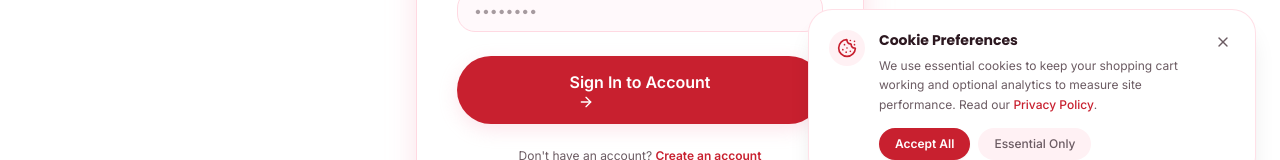
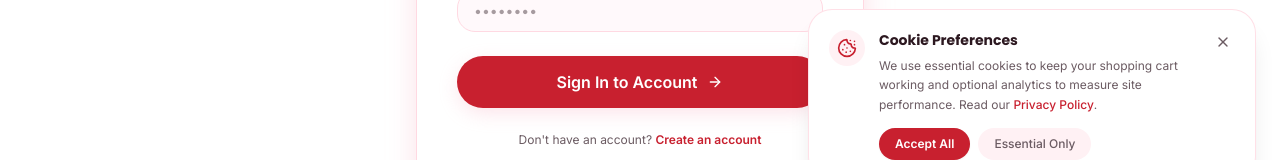
Before and after one commit to IsacSmile/samura-main-site, a Next.js app: page /login in a window 1280 px wide. Shown: the part 603-763 px from the top of the page. Built offline with nearby package versions, Linux system fonts and the light colour scheme; no server answers; the database is empty.

Commit message:
fix(ui): responsive alignment and non-breaking inline-flex layout for pill button icons

```diff
--- a/src/app/(account)/login/page.tsx
+++ b/src/app/(account)/login/page.tsx
@@ -139,9 +139,10 @@ function LoginForm() {
             type="submit"
             size="lg"
             isLoading={loading}
-            className="w-full shadow-md mt-2"
+            className="w-full shadow-md mt-2 text-sm sm:text-base"
+            rightIcon={<ArrowRight className="w-4 h-4 shrink-0" />}
           >
-            Sign In to Account <ArrowRight className="w-4 h-4 ml-2" />
+            Sign In to Account
           </Button>
 
           <p className="text-center text-xs text-muted pt-2">
--- a/src/app/(account)/register/page.tsx
+++ b/src/app/(account)/register/page.tsx
@@ -143,9 +143,10 @@ export default function RegisterPage() {
             type="submit"
             size="lg"
             isLoading={loading}
-            className="w-full shadow-md mt-2"
+            className="w-full shadow-md mt-2 text-sm sm:text-base"
+            rightIcon={<ArrowRight className="w-4 h-4 shrink-0" />}
           >
-            Create Account <ArrowRight className="w-4 h-4 ml-2" />
+            Create Account
           </Button>
 
           <p className="text-center text-xs text-muted pt-2">
--- a/src/app/(account)/verify-email/page.tsx
+++ b/src/app/(account)/verify-email/page.tsx
@@ -102,9 +102,10 @@ function VerifyEmailContent() {
                 router.push("/account");
                 router.refresh();
               }}
-              className="w-full shadow-md"
+              className="w-full shadow-md text-sm sm:text-base"
+              rightIcon={<ArrowRight className="w-4 h-4 shrink-0" />}
             >
-              Continue to My Account <ArrowRight className="w-4 h-4 ml-1.5" />
+              Continue to My Account
             </Button>
           </div>
         )}
--- a/src/components/ui/Button.tsx
+++ b/src/components/ui/Button.tsx
@@ -55,11 +55,11 @@ export const Button = React.forwardRef<HTMLButtonElement, ButtonProps>(
         {...props}
       >
         {isLoading ? (
-          <Loader2 className="w-4 h-4 animate-spin" />
+          <Loader2 className="w-4 h-4 animate-spin shrink-0" />
         ) : (
           leftIcon && <span className="shrink-0">{leftIcon}</span>
         )}
-        <span>{children}</span>
+        <span className="inline-flex items-center justify-center gap-1.5 shrink-0">{children}</span>
         {!isLoading && rightIcon && (
           <span className="shrink-0">{rightIcon}</span>
         )}
```
